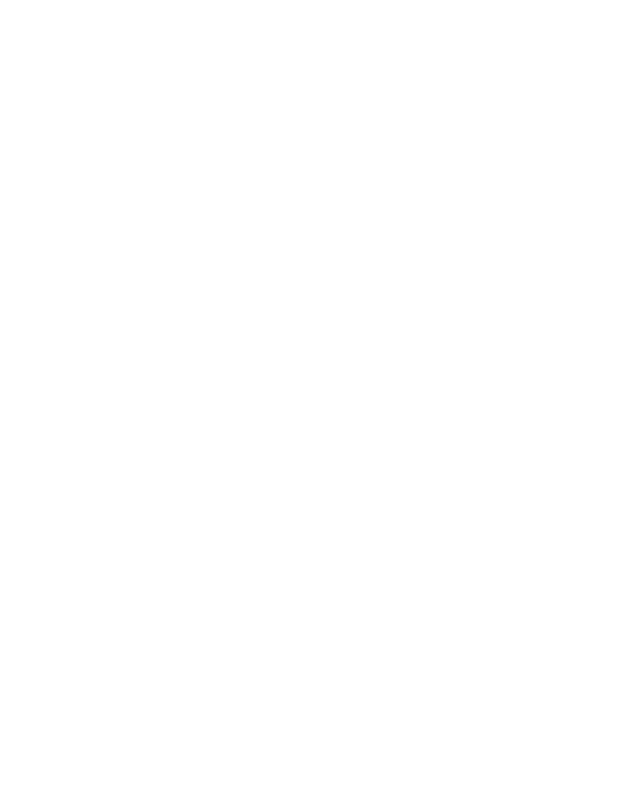
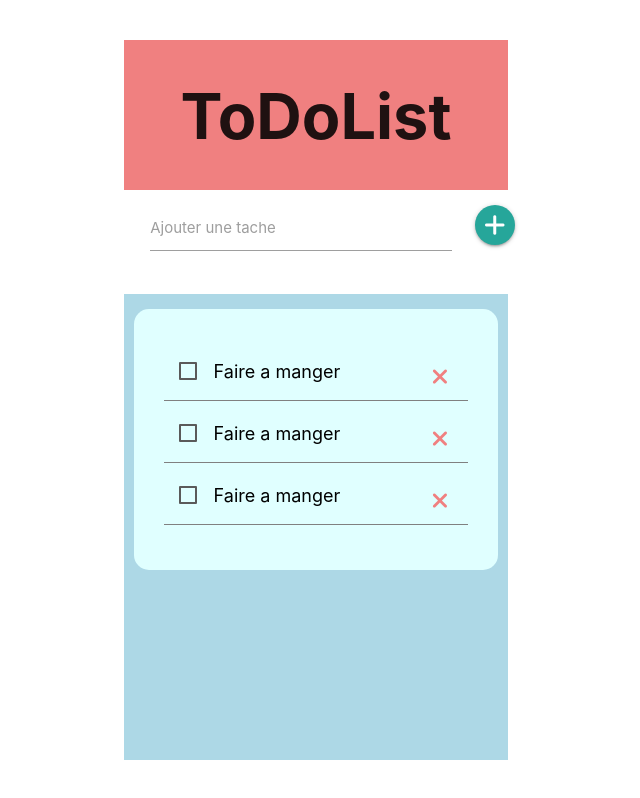
Before and after one commit to TotoLec/ToDoList, a website: page index.html in a window 1280 px wide. Shown: the whole page, without its empty margins (324-964 px from the left). Drawn offline with nearby package versions, Linux system fonts and the light colour scheme.

Commit message:
Main structure

```diff
--- a/index.html
+++ b/index.html
@@ -5,8 +5,55 @@
     <meta http-equiv="X-UA-Compatible" content="IE=edge">
     <meta name="viewport" content="width=device-width, initial-scale=1.0">
     <title>ToDoList</title>
+    <link rel="stylesheet" href="node_modules/materialize-css/dist/css/materialize.min.css">
+    <link rel="stylesheet" href="styles/style.css">
 </head>
 <body>
 
+    <div id="center-container">
+        <header>
+            <h1>ToDoList</h1>
+        </header>
+
+        <div id="input-container">
+            <div class="row">
+                <div class="input-field col s11">
+                    <input id="inputBar" type="text">
+                    <label for="inputBar">Ajouter une tache</label>
+                </div>
+                <div class="input-field col s1">
+                    <button class="waves-effect waves-teal btn-floating"><i class="fa-solid fa-plus fa-2xs"></i></button>
+                </div>
+            </div>
+        </div>
+
+        <div id="tasks-container">
+            <div id="task">
+                <label>
+                    <input type="checkbox" />
+                    <span>Faire a manger</span>
+                </label>
+                <button><i class="fa-solid fa-xmark"></i></button>
+            </div>
+            <div id="task">
+                <label>
+                    <input type="checkbox" />
+                    <span>Faire a manger</span>
+                </label>
+                <button><i class="fa-solid fa-xmark"></i></button>
+            </div>
+            <div id="task">
+                <label>
+                    <input type="checkbox" />
+                    <span>Faire a manger</span>
+                </label>
+                <button><i class="fa-solid fa-xmark"></i></button>
+            </div>
+        </div>
+
+    </div>
+
+    <script src="https://kit.fontawesome.com/4efd7522ab.js" crossorigin="anonymous"></script>
+    <script src="node_modules/materialize-css/dist/js/materialize.min.js"></script>
 </body>
 </html>
--- /dev/null
+++ b/styles/style.css
@@ -0,0 +1,71 @@
+*{
+    margin: 0;
+    padding: 0;
+}
+
+body{
+    display: flex;
+    flex-direction: column;
+    justify-content: center;
+    align-items: center;
+    height: 100vh;
+    width: 100vw;
+}
+
+#center-container{
+    min-width: 30%;
+    height: 90%;
+    background-color: lightblue;
+    display: flex;
+    flex-direction: column;
+    align-items: center;
+}
+
+header{
+    background-color: lightcoral;
+    width: 100%;
+    height: 150px;
+    display: flex;
+    justify-content: center;
+}
+
+header h1{
+    font-weight: bold;
+}
+
+#input-container{
+    background-color: white;
+    padding: 0 15px;
+    width: 100%;
+}
+
+#tasks-container{
+    width: 95%;
+    background-color: lightcyan;
+    padding: 30px 30px;
+    margin: 15px;
+    border-radius: 15px;
+    min-height: 100px;
+}
+
+#task{
+    display: flex;
+    justify-content: space-between;
+    margin: 15px 0;
+    padding: 5px 15px;
+    border-bottom: 1px solid grey;
+}
+
+#task span{
+    color: #000;
+    font-size: 1.2rem;
+}
+
+#task button{
+    padding: 5px 5px;
+    background-color: lightcyan;
+    color: lightcoral;
+    border: 0;
+    cursor: pointer;
+    font-size: 1.5rem;
+}
```
